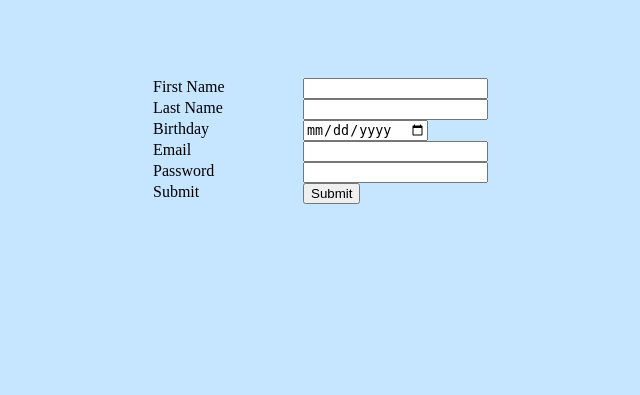
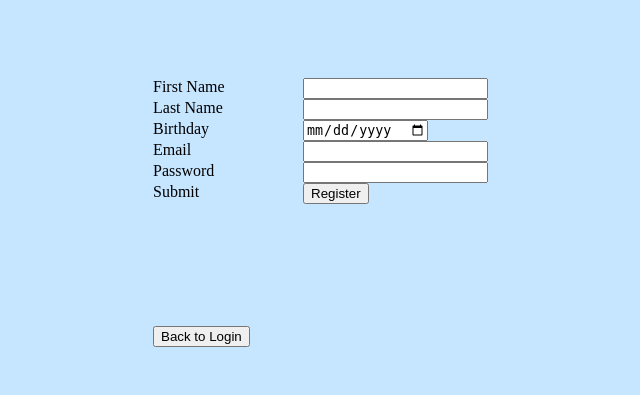
Before and after one commit to roydemirjian/IS-218, a PHP site: page /register.html in a window 1280 px wide. Shown: the top 395 px of the page, without its empty margins (287-927 px from the left). Run offline with PHP 8.4, Linux system fonts and the light colour scheme.

Commit message:
Fixed some stuff

```diff
--- a/login.html
+++ b/login.html
@@ -13,10 +13,10 @@
     <input type="text" name="email"><br>
 
     <label>Password</label>
-    <input type="password" name="password"><br>
+    <input type="password" name="password" autocomplete="new-password"><br>
 
     <label>Submit</label>
-    <input type="submit" class="button" value="Submit"><br>
+    <input type="submit" class="button" value="Login"><br>
 
     </form>
 
--- a/register.html
+++ b/register.html
@@ -25,10 +25,12 @@
         <input type="password" name="password"><br>
 
         <label>Submit</label>
-        <input type="submit" class="button" value="Submit"><br>
+        <input type="submit" class="button" value="Register"><br>
 
     </form>
 
-
+    <form action="login.html" method="post">
+        <input type="submit" value="Back to Login" />
+    </form>
 
 </main>
```
Also changed, not shown: login.php (+3 -4 lines).
